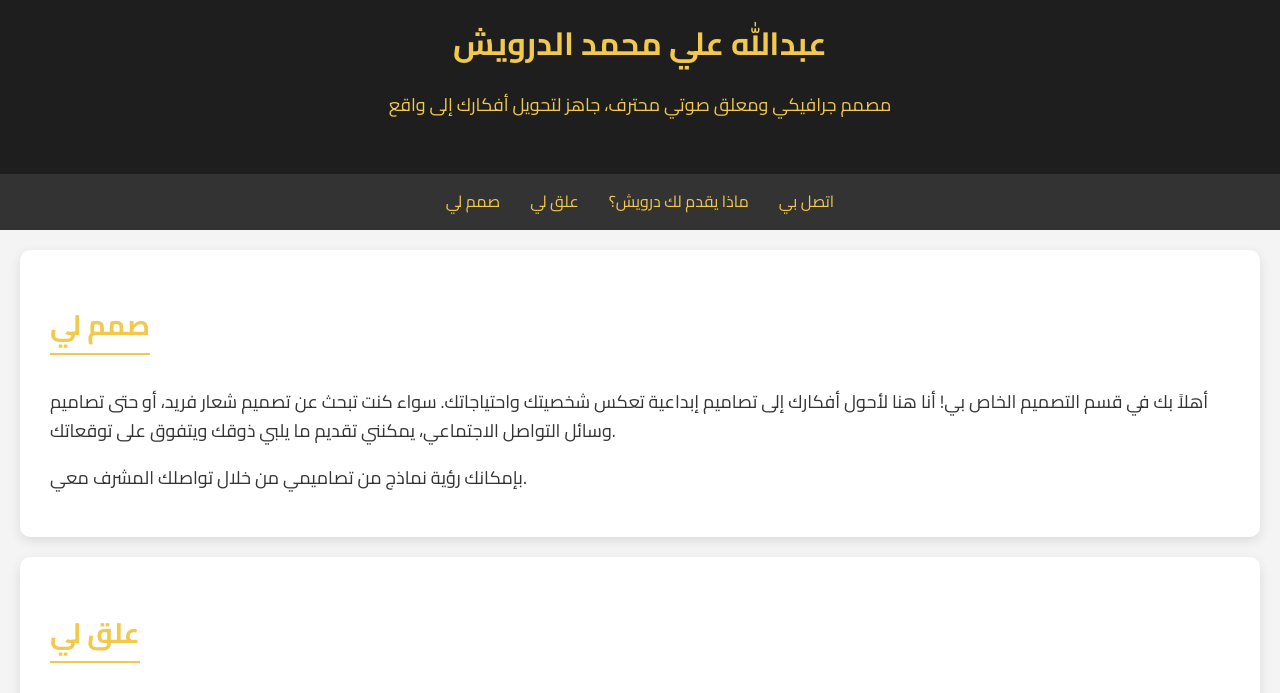
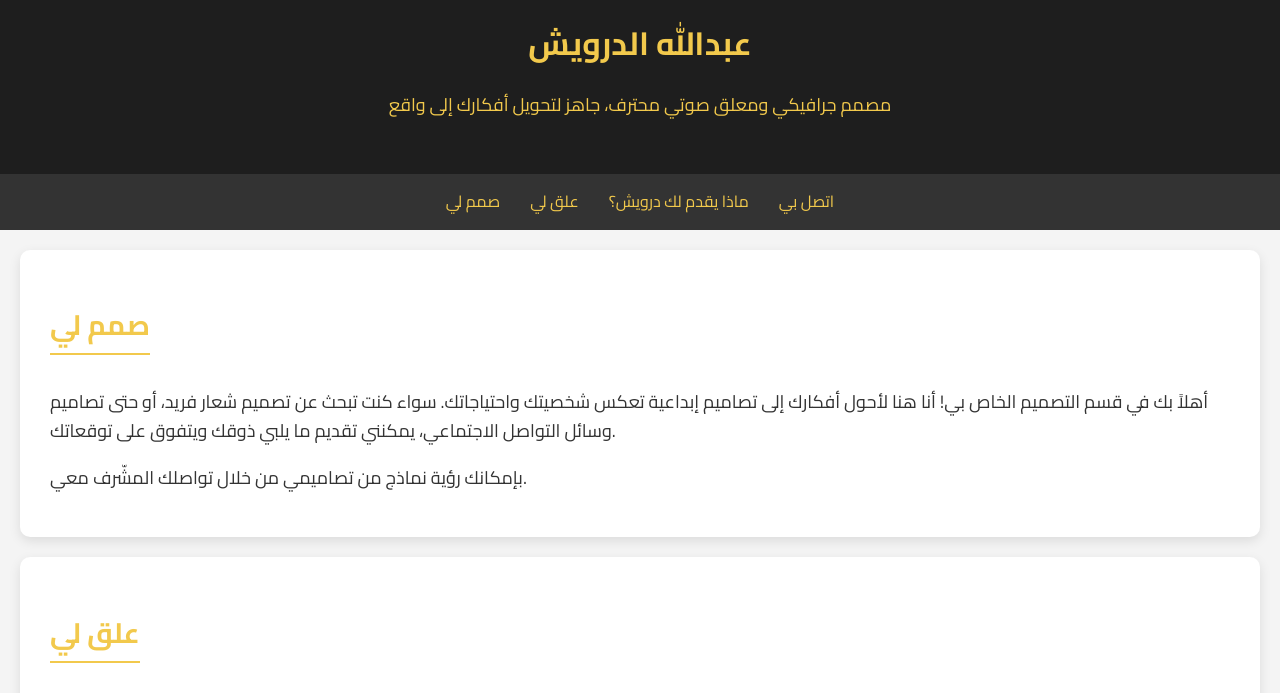
Before and after one commit to DRWISHOW/DRWISH, a plain HTML site: page index.html in a window 1280 px wide. Shown: the part 89-782 px from the top of the page. Drawn offline with Linux system fonts and the light colour scheme; a web font is replaced by a local one.

Commit message:
Update index.html
اخر شي

```diff
--- a/index.html
+++ b/index.html
@@ -3,9 +3,7 @@
 <head>
     <meta charset="UTF-8">
     <meta name="viewport" content="width=device-width, initial-scale=1.0">
-    <title><div class="logo-container" style="text-align: center; margin-top: 20px;">
-    <img src="logo.png" alt="Logo" style="width: 150px; height: auto;">
-    </div> - مصمم ومعلق صوتي</title>
+    <title> - مصمم ومعلق صوتي</title>
     <style>
         @import url('https://fonts.googleapis.com/css2?family=Cairo:wght@400;700&display=swap');
         @import url('https://fonts.cdnfonts.com/css/bukra');
@@ -173,7 +171,7 @@
         <div class="logo-container" style="text-align: center; margin-top: 20px;">
     <img src="logo.png" alt="Logo" style="width: 150px; height: auto;">
         </div>
-        <h1>عبدالله علي محمد الدرويش</h1>
+        <h1>عبدالله الدرويش</h1>
         <p>مصمم جرافيكي ومعلق صوتي محترف، جاهز لتحويل أفكارك إلى واقع</p>
     </header>
 
@@ -187,7 +185,7 @@
     <section id="design">
         <h2>صمم لي</h2>
         <p>أهلاً بك في قسم التصميم الخاص بي! أنا هنا لأحول أفكارك إلى تصاميم إبداعية تعكس شخصيتك واحتياجاتك. سواء كنت تبحث عن تصميم شعار فريد، أو حتى تصاميم وسائل التواصل الاجتماعي، يمكنني تقديم ما يلبي ذوقك ويتفوق على توقعاتك.</p>
-        <p>بإمكانك رؤية نماذج من تصاميمي من خلال تواصلك المشرف معي.</p>
+        <p>بإمكانك رؤية نماذج من تصاميمي من خلال تواصلك المشّرف معي.</p>
     </section>
 
     <section id="voice">
```
